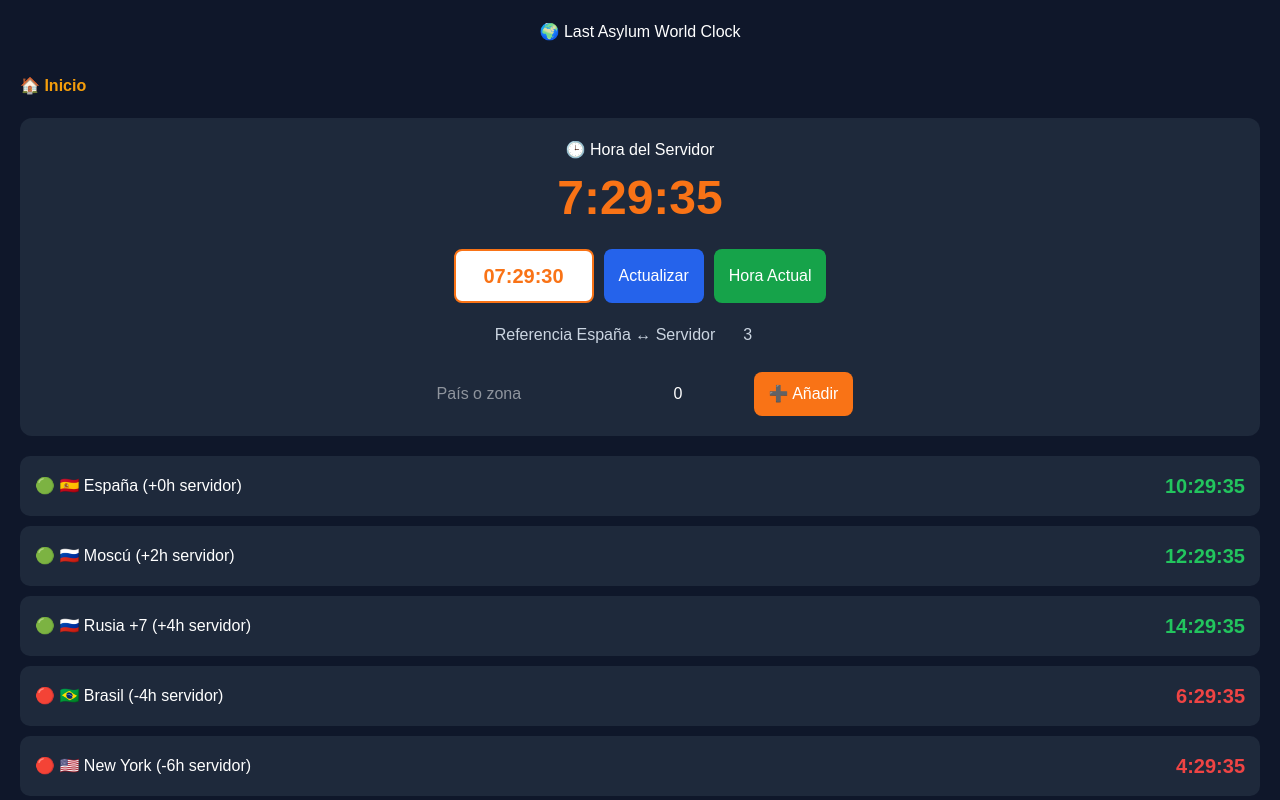
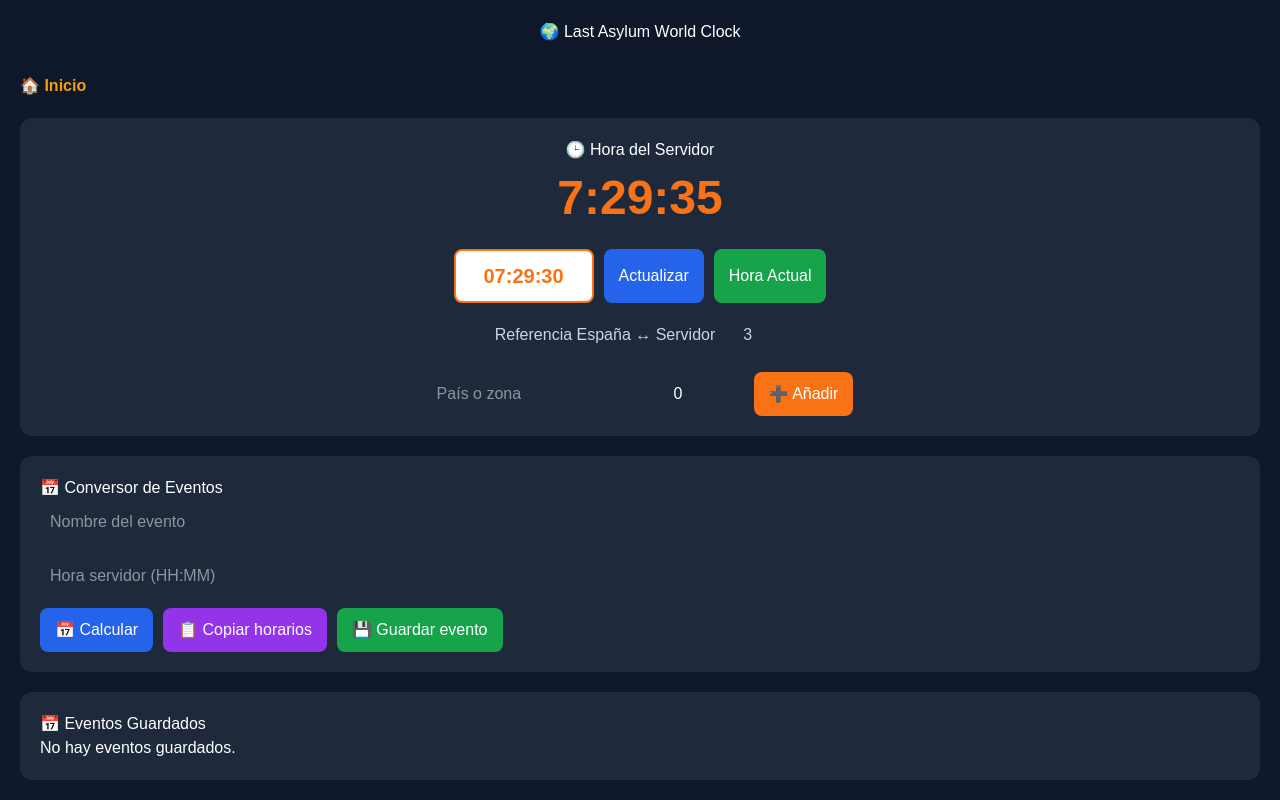
Before and after one commit to sk8alianza-rgb/last-asylum-world-clock, a Next.js app: page /clock in a window 1280 px wide. Shown: the top 800 px of the page. Built offline with nearby package versions, Linux system fonts and the light colour scheme.

Commit message:
Mejora compartir eventos

```diff
--- a/app/clock/page.tsx
+++ b/app/clock/page.tsx
@@ -6,7 +6,10 @@ type Zone = {
   name: string;
   offset: number;
 };
-
+type Event = {
+  name: string;
+  time: string;
+};
 export default function Home() {
   const [serverTime, setServerTime] = useState(
     new Date(2024, 0, 1, 7, 29, 30)
@@ -24,11 +27,19 @@ const [zones, setZones] = useState<Zone[]>([
 ]);
 
   const [newCountry, setNewCountry] = useState("");
+  const [eventName, setEventName] = useState("");
+const [eventTime, setEventTime] = useState("");
+const [showEvent, setShowEvent] = useState(false);
+const [events, setEvents] = useState<Event[]>([]);
   const [newOffset, setNewOffset] = useState("0");
 const [spainOffset, setSpainOffset] = useState("3");
+
 useEffect(() => {
-  const savedTime = localStorage.getItem("serverTime");
-  const savedAt = localStorage.getItem("savedAt");
+  const savedTime =
+    localStorage.getItem("serverTime");
+
+  const savedAt =
+    localStorage.getItem("savedAt");
 
   if (savedTime && savedAt) {
     const elapsed =
@@ -42,6 +53,22 @@ useEffect(() => {
     setServerTime(correctedTime);
   }
 }, []);
+
+useEffect(() => {
+  const saved =
+    localStorage.getItem("events");
+
+  if (saved) {
+    setEvents(JSON.parse(saved));
+  }
+}, []);
+
+useEffect(() => {
+  localStorage.setItem(
+    "events",
+    JSON.stringify(events)
+  );
+}, [events]);
 
 useEffect(() => {
   const timer = setInterval(() => {
@@ -114,6 +141,116 @@ const updateServerTime = () => {
     setNewCountry("");
     setNewOffset("0");
   };
+const saveEvent = () => {
+  if (!eventName.trim()) return;
+  if (!eventTime.trim()) return;
+
+  setEvents((prev) => [
+    ...prev,
+    {
+      name: eventName,
+      time: eventTime,
+    },
+  ]);
+};
+
+const copyEventTimes = () => {
+  if (!eventTime) return;
+
+let text = "";
+
+text += "🏰 EVENTO DE ALIANZA\n";
+text += "══════════════════\n\n";
+
+text += `📌 ${name}\n`;
+text += `🕒 Hora servidor: ${eventTime}\n\n`;
+
+text += "🌍 HORARIOS MUNDIALES\n\n";
+
+
+  zones.forEach((zone) => {
+    const [hours, minutes] =
+      eventTime.split(":");
+
+    const eventDate = new Date();
+
+    eventDate.setHours(
+      Number(hours),
+      Number(minutes),
+      0,
+      0
+    );
+
+    const convertedDate = new Date(
+      eventDate.getTime() +
+        (Number(spainOffset) +
+          zone.offset) *
+          3600000
+    );
+
+text += `🌍 ${zone.name} →: ${convertedDate.toLocaleTimeString(
+  "es-ES",
+      {
+        hour: "2-digit",
+        minute: "2-digit",
+        hour12: false,
+      }
+    )}\n`;
+  });
+
+  navigator.clipboard.writeText(text);
+
+  alert("✅ Horarios copiados");
+};
+
+const copySavedEvent = (
+  name: string,
+  time: string
+) => {
+let text = "";
+
+text += "🏰 EVENTO DE ALIANZA\n";
+text += "══════════════════\n\n";
+
+text += `📌 ${name}\n`;
+text += `🕒 Hora servidor: ${time}\n\n`;
+
+text += "🌍 HORARIOS MUNDIALES\n\n";
+
+  zones.forEach((zone) => {
+    const [hours, minutes] =
+      time.split(":");
+
+    const eventDate = new Date();
+
+    eventDate.setHours(
+      Number(hours),
+      Number(minutes),
+      0,
+      0
+    );
+
+    const convertedDate = new Date(
+      eventDate.getTime() +
+        (Number(spainOffset) +
+          zone.offset) *
+          3600000
+    );
+
+    text += `${zone.name}: ${convertedDate.toLocaleTimeString(
+      "es-ES",
+      {
+        hour: "2-digit",
+        minute: "2-digit",
+        hour12: false,
+      }
+    )}\n`;
+  });
+
+  navigator.clipboard.writeText(text);
+
+  alert("✅ Horarios copiados");
+};
 
   return (
     <main
@@ -305,11 +442,196 @@ localStorage.setItem(
     ➕ Añadir
   </button>
 </div>
+</div>
+
+<div
+  style={{
+    background: "#1e293b",
+    padding: "20px",
+    borderRadius: "12px",
+    marginBottom: "20px",
+  }}
+>
+  <h2>📅 Conversor de Eventos</h2>
+
+  <input
+    placeholder="Nombre del evento"
+    value={eventName}
+    onChange={(e) => setEventName(e.target.value)}
+    style={{
+      width: "100%",
+      padding: "10px",
+      marginBottom: "10px",
+      borderRadius: "8px",
+    }}
+  />
+
+  <input
+    placeholder="Hora servidor (HH:MM)"
+    value={eventTime}
+    onChange={(e) => setEventTime(e.target.value)}
+    style={{
+      width: "100%",
+      padding: "10px",
+      marginBottom: "10px",
+      borderRadius: "8px",
+    }}
+  />
+
+  <button
+    onClick={() => setShowEvent(true)}
+    style={{
+      padding: "10px 15px",
+      background: "#2563eb",
+      color: "white",
+      border: "none",
+      borderRadius: "8px",
+      cursor: "pointer",
+    }}
+  >
+    📅 Calcular
+  </button>
+
+<button
+  onClick={copyEventTimes}
+  style={{
+    marginLeft: "10px",
+    padding: "10px 15px",
+    background: "#9333ea",
+    color: "white",
+    border: "none",
+    borderRadius: "8px",
+    cursor: "pointer",
+  }}
+>
+  📋 Copiar horarios
+</button>
+
+<button
+  onClick={saveEvent}
+  style={{
+    marginLeft: "10px",
+    padding: "10px 15px",
+    background: "#16a34a",
+    color: "white",
+    border: "none",
+    borderRadius: "8px",
+    cursor: "pointer",
+  }}
+>
+  💾 Guardar evento
+</button>
+
+  {showEvent && eventTime && (
+    <div style={{ marginTop: "20px" }}>
+      <h3>
+        🏰 {eventName || "Evento"}
+      </h3>
+
+      {zones.map((zone) => {
+        const [hours, minutes] =
+          eventTime.split(":");
+
+        const eventDate = new Date();
+
+        eventDate.setHours(
+          Number(hours),
+          Number(minutes),
+          0,
+          0
+        );
+
+        const convertedDate = new Date(
+          eventDate.getTime() +
+            (Number(spainOffset) +
+              zone.offset) *
+              3600000
+        );
+
+        return (
+          <div
+            key={`event-${zone.name}`}
+            style={{
+              display: "flex",
+              justifyContent:
+                "space-between",
+              padding: "5px 0",
+            }}
+          >
+            <span>{zone.name}</span>
+
+            <strong>
+              {convertedDate.toLocaleTimeString(
+                "es-ES",
+                {
+                  hour: "2-digit",
+                  minute: "2-digit",
+                  hour12: false,
+                }
+              )}
+            </strong>
+          </div>
+        );
+      })}
+    </div>
+  )}
+</div>
+
+<div
+  style={{
+    background: "#1e293b",
+    padding: "20px",
+    borderRadius: "12px",
+    marginBottom: "20px",
+  }}
+>
+  <h2>📅 Eventos Guardados</h2>
+
+  {events.length === 0 && (
+    <p>No hay eventos guardados.</p>
+  )}
+
+  {events.map((event, index) => (
+    <div
+      key={index}
+      style={{
+        padding: "10px",
+        marginBottom: "10px",
+        background: "#334155",
+        borderRadius: "8px",
+      }}
+    >
+      <strong>{event.name}</strong>
+
+      <div>
+        🕒 Servidor: {event.time}
+      </div>
 
 
 
+      <button
+  onClick={() =>
+    copySavedEvent(
+      event.name,
+      event.time
+    )
+  }
+  style={{
+    marginTop: "10px",
+    background: "#9333ea",
+    color: "white",
+    border: "none",
+    padding: "8px 12px",
+    borderRadius: "8px",
+    cursor: "pointer",
+  }}
+>
+  📋 Copiar
+</button>
+    </div>
+
+  ))}
 </div>
-
       {zones.map((zone) => {
       const localTime = new Date(
   serverTime.getTime() +
```
